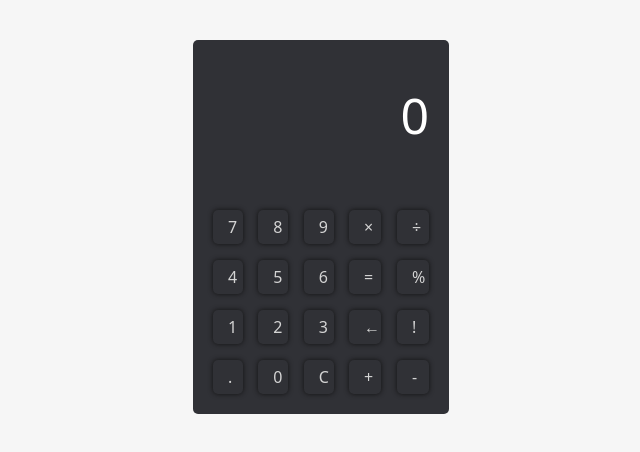
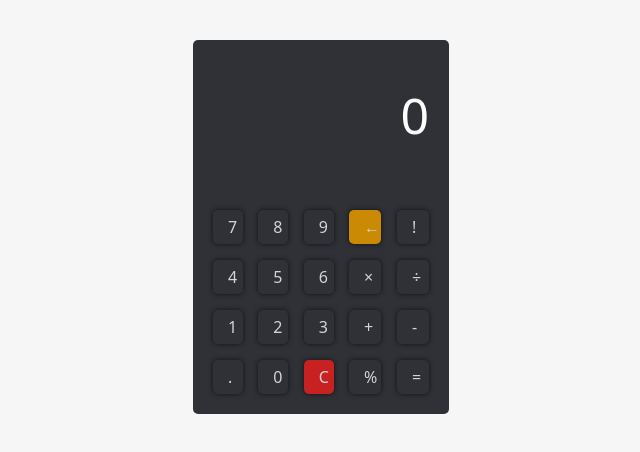
Before and after one commit to shakib-mia/react-calculator, a React (Create React App) app: page / in a window 1280 px wide. Shown: the top 452 px of the page, without its empty margins (319-959 px from the left). Built offline with nearby package versions, Linux system fonts and the light colour scheme.

Commit message:
button color fixed

```diff
--- a/src/App.js
+++ b/src/App.js
@@ -15,10 +15,10 @@ function App() {
   const leftArrow = "←";
 
   const symbols = [
+    leftArrow,"!",
     multiplyIcon, divideIcon,
-    "=","%",
-    leftArrow,"!",
-    "+","-"
+    "+","-",
+    "%","="
   ]
 
   const [number, setNumber] = useState("");
@@ -50,6 +50,7 @@ function App() {
             key={item}
             number={item}
             bgColor="#494a51"
+            leftArrow={leftArrow}
             onclick={() => {
               item !== "C" && setNumber(number + item);
               item === "C" &&  setNumber("");
@@ -64,12 +65,10 @@ function App() {
             bgColor="#f00"
             onclick={e => {
               item !== "=" && item !== <>&times;</> && setNumber(number + item)
-              // item === "=" && setNumber(eval(number));
-              // item === <>&times;</> && setNumber(number + '');
-              // item === '=' && console.log(number.split("").indexOf(multiplyIcon) !== -1);
               item === '=' && setNumber(number.split("").indexOf(multiplyIcon) !== -1 ? number.split(multiplyIcon).map(item => item)[0] * number.split(multiplyIcon).map(item => item)[1] : number.split("").indexOf(divideIcon) !== -1 ? number.split(divideIcon).map(item => item)[0] / number.split(divideIcon).map(item => item)[1] : eval(number));
               item === '!' && factorial();
-              item === "←" && setNumber(number.slice(0, number.length - 1))
+              item === "←" && setNumber(number.slice(0, number.length - 1));
+              item === "%" && setNumber(number.split(multiplyIcon)[0] * number.split(multiplyIcon)[1] / 100)
             }}
           />)}
         </main>
--- a/src/components/Button/Button.js
+++ b/src/components/Button/Button.js
@@ -1,9 +1,9 @@
 import React from 'react';
 import "./Button.css"
 
-const Button = ({number, onclick, bgColor}) => {
+const Button = ({number, onclick, bgColor, leftArrow}) => {
     return (
-        <button className={`px-[15px] py-[5px] rounded-[5px] bg-[${bgColor}] text-[#d4d4d4]`} onClick={onclick}>{number}</button>
+        <button className={`px-[15px] py-[5px] rounded-[5px] bg-[${bgColor}] text-[#d4d4d4] ${number === "C" && "bg-[#c82121]"} ${number === "C" && "bg-[#c82121]"} ${number === '←' && "bg-yellow-600"} `} onClick={onclick}>{number}</button>
     );
 };
 
```
